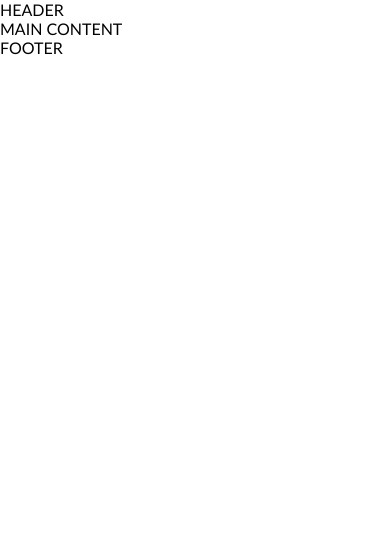
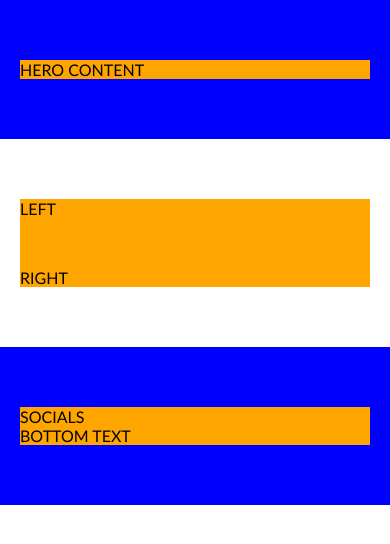
Before and after one commit to EBliujus/4-coming-soon, a website: page index.html in a window 390 px wide. Drawn offline with Linux system fonts and the light colour scheme.

Commit message:
layout Responsive layout #1

```diff
--- a/css/base/base.css
+++ b/css/base/base.css
@@ -9,3 +9,6 @@ body *  {
 body {
     font-family: 'Gill Sans', 'Gill Sans MT', Calibri, 'Trebuchet MS', sans-serif;
 }
+.bg-blue {
+    background-color: blue;
+}
--- a/css/base/layout.css
+++ b/css/base/layout.css
@@ -0,0 +1,58 @@
+.container {
+    width: 100%;
+    padding-top: 60px;
+    padding-bottom: 60px;
+}
+
+.container > .row {
+    display: inline-block;
+    width: 1000px;
+    margin-left: calc(50% - 500px);
+}
+
+.container > .short-row {
+    display: inline-block;
+    width: 600px;
+    margin-left: calc(50% - 300px);
+}
+.container > .row > .left {
+    width: 50%;
+    float: left;
+}
+.container > .row > .right {
+    width: 40%;
+    float: right;
+}
+@media (max-width: 1100px) {
+    .container > .row {
+        width: 1000px;
+        margin-left: calc(50% - 500px);
+        background-color: red;
+    }
+}
+@media (max-width: 900px) {
+    .container > .row {
+        width: 600px;
+        margin-left: calc(50% - 300px);
+        background-color: violet;
+    }
+}
+@media (max-width: 700px) {
+    .container {
+        padding-left: 20px ;
+        padding-right: 20px;
+    }
+    .container > .row,
+    .container > .short-row {
+        width: 100%;
+        margin-left: 0;
+        background-color: orange;
+    }
+    .container > .row > .left {
+        width: 100%;
+        margin-bottom: 50px;
+    }
+    .container > .row > .right {
+        width: 100%;
+    }
+}
--- a/index.html
+++ b/index.html
@@ -23,16 +23,26 @@
 </head>
 
 <body>
-    <section>
-        HEADER
+    <section class="container bg-blue">
+        <div class="short-row">
+            HERO CONTENT
+        </div>
     </section>
 
-    <section>
-        MAIN CONTENT
+    <section class="container">
+        <div class="row">
+            <div class="left">LEFT</div>
+            <div class="right">RIGHT</div>
+        </div>
     </section>
 
-    <footer>
-        FOOTER
+    <footer class="container bg-blue">
+        <div class="row">
+            SOCIALS
+        </div>
+        <div class="short-row">
+            BOTTOM TEXT
+        </div>
     </footer>
 
 </body>
```
